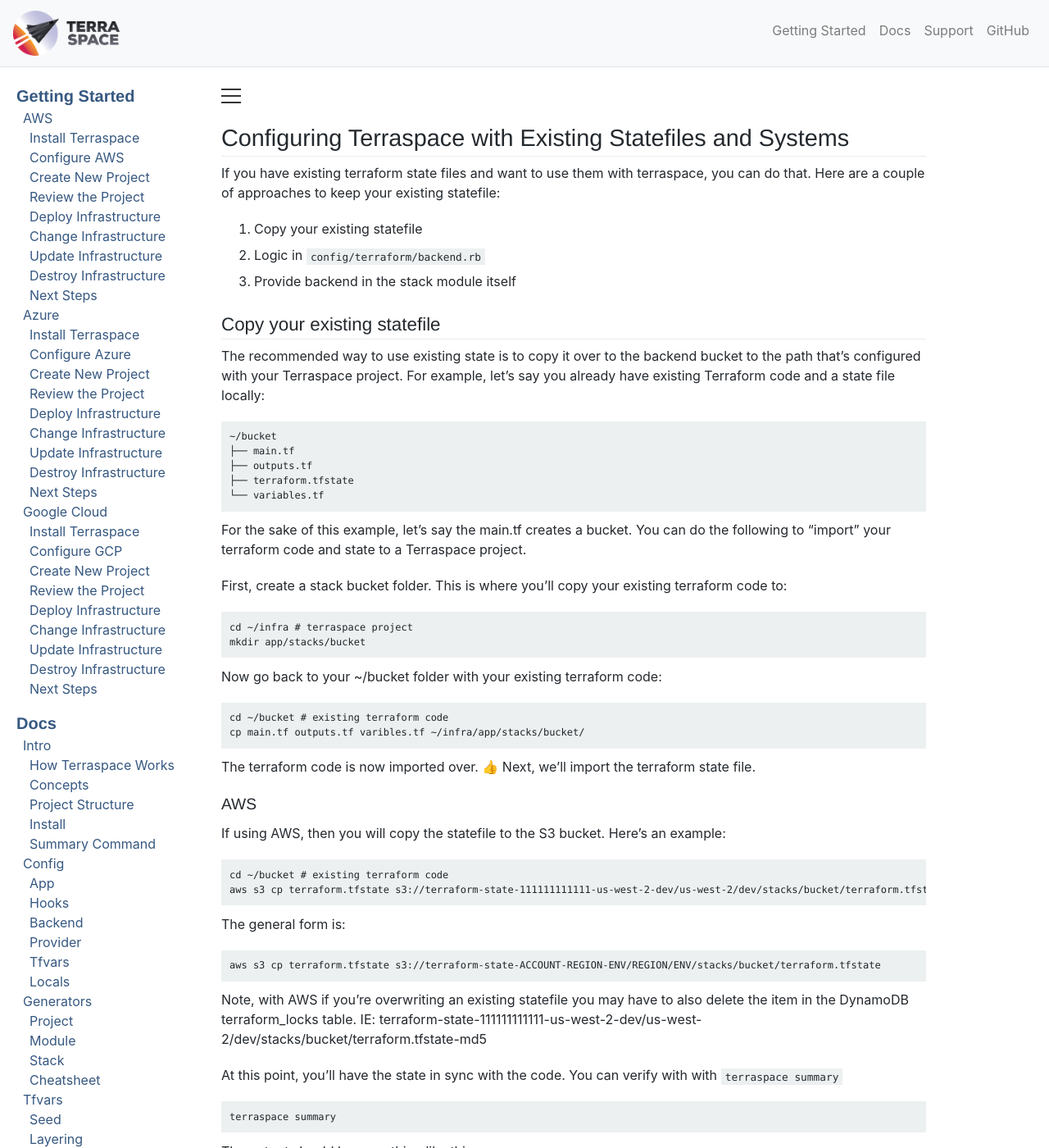
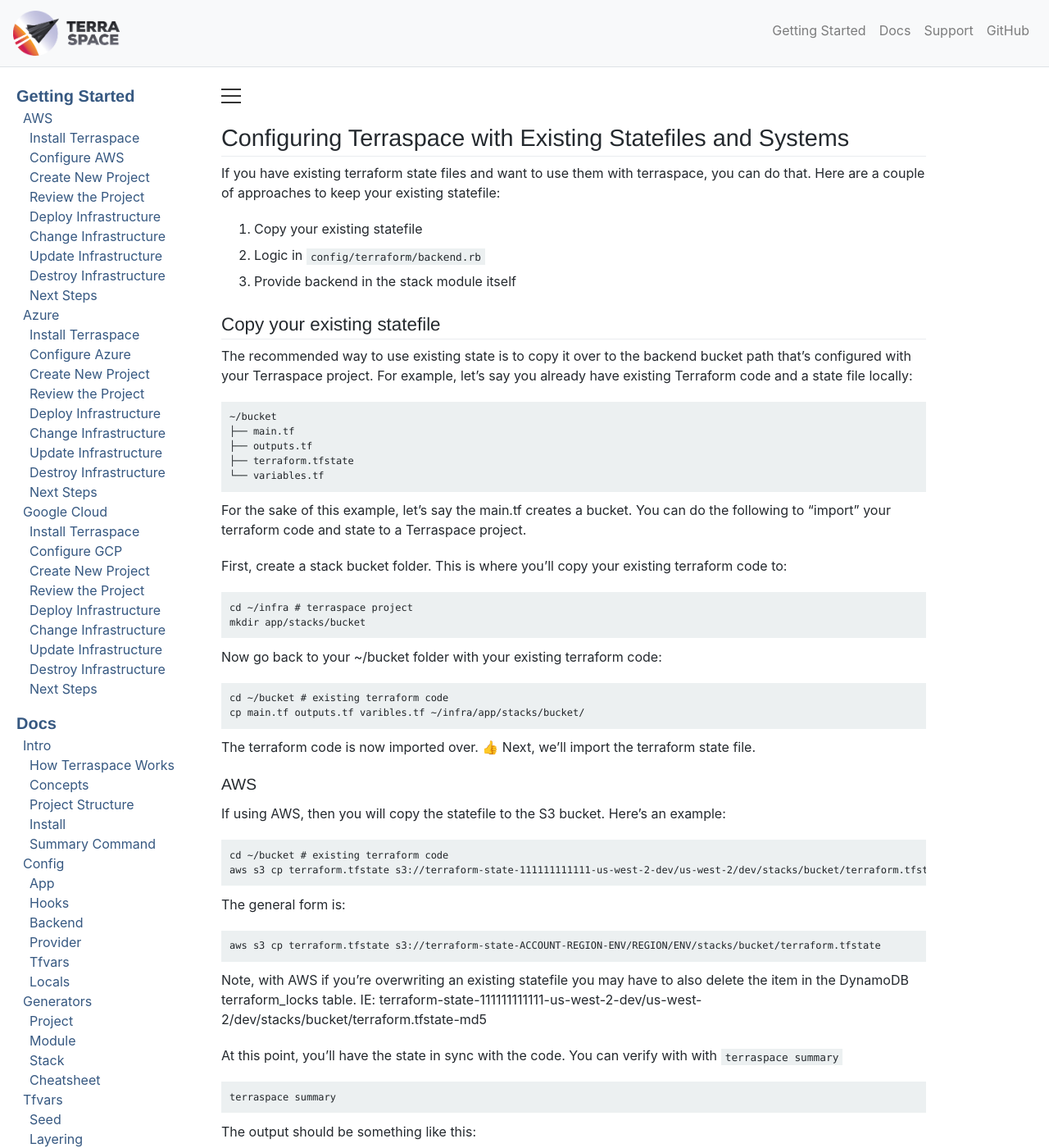
Before and after one commit to boltops-tools/terraspace-docs, a Jekyll site: the page built from _docs/state/existing.md, in a window 1280 px wide and 1400 px high. Shown: the whole window at 82% size. Built offline with Jekyll 4.4.1, drawn with Linux system fonts in a browser that asks for light colours; a script that is not in the unit is left out; some of the changed text lies outside the part shown.

Commit message:
existing state

```diff
--- a/_docs/state/existing.md
+++ b/_docs/state/existing.md
@@ -10,7 +10,7 @@
 
 ## Copy your existing statefile
 
-The recommended way to use existing state is to copy it over to the backend bucket to the path that's configured with your Terraspace project.  For example, let's say you already have existing Terraform code and a state file locally:
+The recommended way to use existing state is to copy it over to the backend bucket path that's configured with your Terraspace project.  For example, let's say you already have existing Terraform code and a state file locally:
 
     ~/bucket
     ├── main.tf
--- a/_includes/sidebar.html
+++ b/_includes/sidebar.html
@@ -83,7 +83,7 @@
       <li><a href="{% link _docs/state.md %}">State File</a>
         <ul>
           <li><a href="{% link _docs/state/approaches.md %}">Approaches</a></li>
-          <li><a href="{% link _docs/state/existing.md %}">Existing Backend</a></li>
+          <li><a href="{% link _docs/state/existing.md %}">Existing Statefile</a></li>
         </ul>
       </li>
       <li><a href="{% link _docs/testing.md %}">Testing</a>
```
